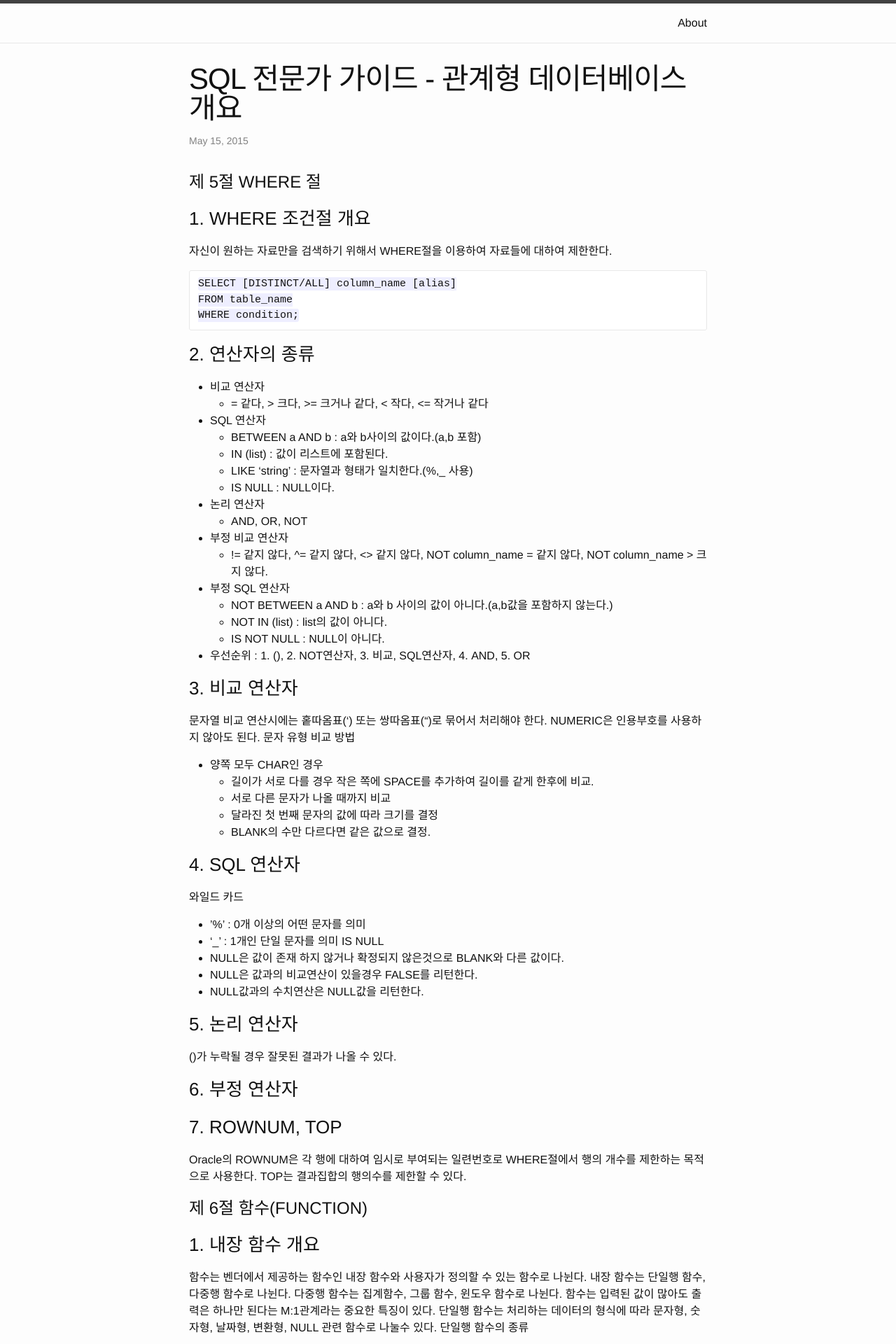
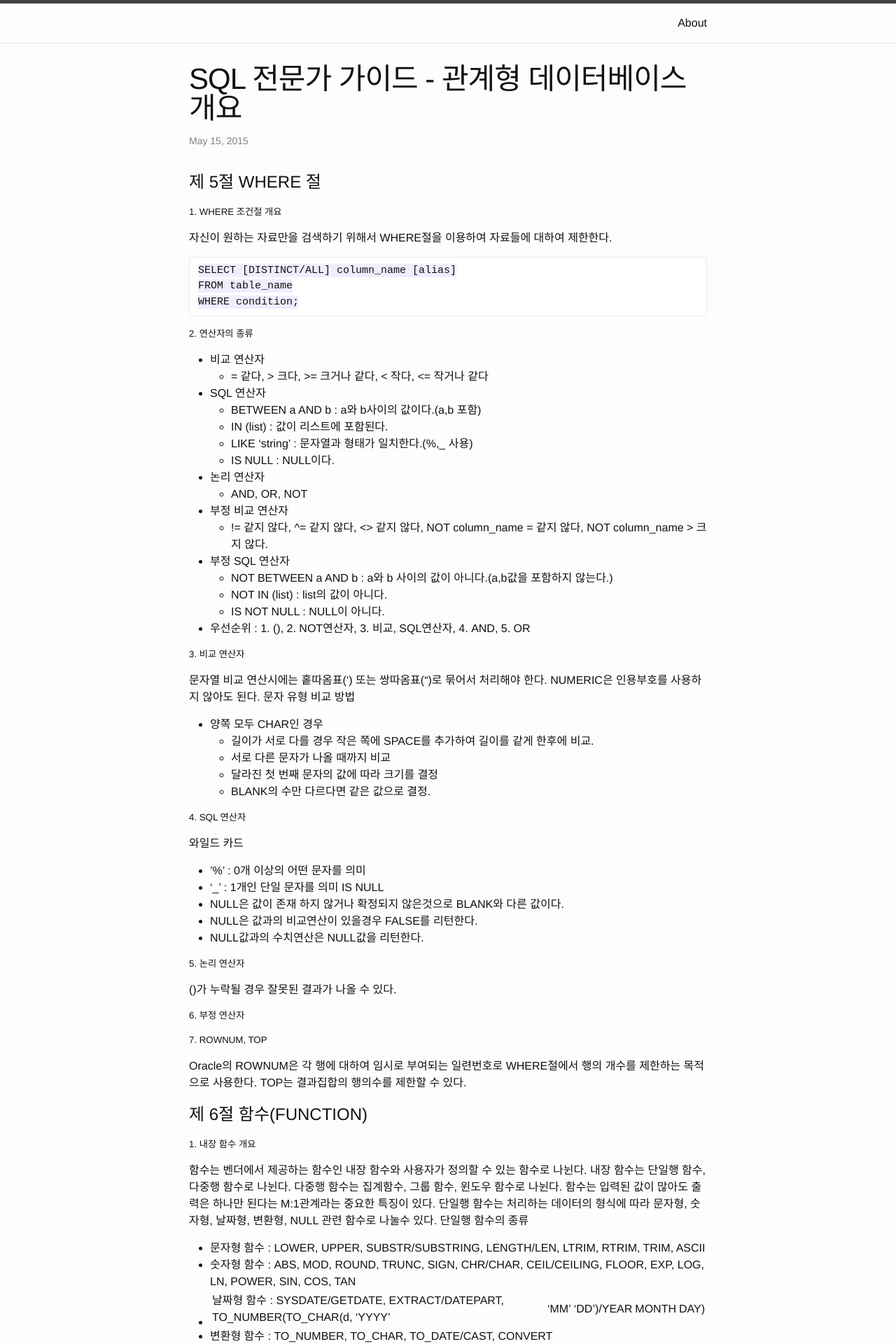
Before and after one commit to donghwi-kim/donghwi-kim.github.io, a Jekyll site: the page built from _posts/2015-05-15-SQL Study2.markdown, in a window 1280 px wide. Shown: the top 1920 px of the page at 70% size. Built offline with Jekyll 4.4.1, drawn with Linux system fonts in a browser that asks for light colours.

```diff
--- a/_posts/2015-05-15-SQL Study2.markdown
+++ b/_posts/2015-05-15-SQL Study2.markdown
@@ -6,7 +6,7 @@ categories: jekyll update
 ---
 # 제 5절 WHERE 절 #
 
-### 1. WHERE 조건절 개요 ###
+##### 1. WHERE 조건절 개요 #####
 
 자신이 원하는 자료만을 검색하기 위해서 WHERE절을 이용하여 자료들에 대하여 제한한다.
 
@@ -16,7 +16,7 @@ FROM table_name
 WHERE condition;
 ~~~~~~
 
-### 2. 연산자의 종류 ###
+##### 2. 연산자의 종류 #####
 
  * 비교 연산자
 	* = 같다, > 크다, >= 크거나 같다, < 작다, <= 작거나 같다
@@ -35,7 +35,7 @@ WHERE condition;
 	* IS NOT NULL : NULL이 아니다.
  * 우선순위 : 1. (), 2. NOT연산자, 3. 비교, SQL연산자, 4. AND, 5. OR
 
-### 3. 비교 연산자 ###
+##### 3. 비교 연산자 #####
 
 문자열 비교 연산시에는 홑따옴표(') 또는 쌍따옴표(")로 묶어서 처리해야 한다.
 NUMERIC은 인용부호를 사용하지 않아도 된다.
@@ -46,7 +46,7 @@ NUMERIC은 인용부호를 사용하지 않아도 된다.
 	* 달라진 첫 번째 문자의 값에 따라 크기를 결정
 	* BLANK의 수만 다르다면 같은 값으로 결정.
 
-### 4. SQL 연산자 ###
+##### 4. SQL 연산자 #####
 
 와일드 카드
  * '%' : 0개 이상의 어떤 문자를 의미
@@ -56,20 +56,20 @@ IS NULL
  * NULL은 값과의 비교연산이 있을경우 FALSE를 리턴한다.
  * NULL값과의 수치연산은 NULL값을 리턴한다.
 
-### 5. 논리 연산자 ###
+##### 5. 논리 연산자 #####
 
 ()가 누락될 경우 잘못된 결과가 나올 수 있다.
 
-### 6. 부정 연산자 ###
+##### 6. 부정 연산자 #####
 
-### 7. ROWNUM, TOP ###
+##### 7. ROWNUM, TOP #####
 
 Oracle의 ROWNUM은 각 행에 대하여 임시로 부여되는 일련번호로 WHERE절에서 행의 개수를 제한하는 목적으로 사용한다.
 TOP는 결과집합의 행의수를 제한할 수 있다.
 
 # 제 6절 함수(FUNCTION) #
 
-### 1. 내장 함수 개요 ###
+##### 1. 내장 함수 개요 #####
 
 함수는 벤더에서 제공하는 함수인 내장 함수와 사용자가 정의할 수 있는 함수로 나뉜다.
 내장 함수는 단일행 함수, 다중행 함수로 나뉜다.
@@ -89,11 +89,11 @@ TOP는 결과집합의 행의수를 제한할 수 있다.
 * 여러 인자를 입력해도 단 하나의 결과만 리턴
 * 중첩이 가능하다
 
-### 2. 문자형 함수 ###
+##### 2. 문자형 함수 #####
 
-### 3. 숫자형 함수 ###
+##### 3. 숫자형 함수 #####
 
-### 4. 날짜형 함수 ###
+##### 4. 날짜형 함수 #####
 
 단일행 날짜형 데이터 연산
 * 날짜 + 숫자 : 숫자만큼 날짜를 더한다.
@@ -101,18 +101,18 @@ TOP는 결과집합의 행의수를 제한할 수 있다.
 * 날짜1 - 날짜2 : 날짜 수가 나온다.
 * 날짜 + 숫자/24 : 시간을 날짜에 더한다.
 
-### 5. 변환형 함수 ###
+##### 5. 변환형 함수 #####
 
 데이터 유형
 * 명시적(Explicit) 데이터 유형 변환 : 명시적으로 데이터 변환형 함수로 데이터 유형을 변환하는 경우
 * 암시적(Implicit) 데이터 유형 변환 : 데이터베이스가 자동으로 데이터 유형을 변환하는 경우
 암시적 데이터 유형 변환이 많을 경우 데이터베이스의 성능 저하가 발생할 수 있다.
 
-### 6. CASE 표현 ###
+##### 6. CASE 표현 #####
 
 CASE는 IF-THEN-ELSE 논리와 유사한 방식을 가진다.
 
-### 7. NULL 관련 함수 ###
+##### 7. NULL 관련 함수 #####
 
 NVL(expr1, expr2) : expr1이 NULL일 경우 expr2값을 출력한다
 NULLIF(expr1, expr2) expr1과 expr2가 같을 경우 NULL을 리턴, 다를 경우 expr1을 출력한다.
@@ -120,7 +120,7 @@ COALESCE(expr1, expr2, ...) 표현식중 NULL이 아닌 최초 표현식을 나
 
 # 7절 GROUP BY, HAVING 절 #
 
-### 1. 집계 합수 ###
+##### 1. 집계 합수 #####
 
 집계함수의 특성 :
 여러행의 그룹이 모여서 그룹당 단 하나의 결과를 돌려주는 함수.
@@ -135,7 +135,7 @@ min(expr) : 표현식의 최소값
 stddev(expr) : 표현식의 표준편차
 variance(expr) : 표현식의 분산
 
-### 2. GROUP BY ###
+##### 2. GROUP BY #####
 
 SELECT [DISTINCT] column_name [ALIAS]
 FROM table_name
@@ -151,17 +151,17 @@ GROUP BY절의 특징
  * HAVING 절은 GROUP BY에 대한 조건식이다
  * HAVING절은 보통 GROUP BY절 뒤에 위치한다.
 
-### 3. HAVING절 ###
+##### 3. HAVING절 #####
 
 FROM절에 정의된 집합에 WHERE의 조건절이 적용된 결과가 GROUP BY절의 대상이 되며, WHERE절에 적용된 결과에 대해서 HAVING절의 조건이 적용된다.
 
-### 4. CASE 표현을 활용한 월별 데이터 집계 ###
+##### 4. CASE 표현을 활용한 월별 데이터 집계 #####
 
-### 5. 집계 함수와 NULL 처리 ###
+##### 5. 집계 함수와 NULL 처리 #####
 
 # 8절 ORDER BY 절 #
 
-### 1. ORDER BY 정렬 ###
+##### 1. ORDER BY 정렬 #####
 
 ORDER BY절은 조회된 데이터를 특정 컬럼을 기준으로 정렬하는데 사용된다.
 ORDER BY절의 특징 :
@@ -170,7 +170,7 @@ ORDER BY절의 특징 :
  * 날짜형은 ASC일 경우 가장 빠른 날짜부터 출력
  * Oracle의 경우 NULL은 ASC일 경우 가장 마지막에, DESC일 경우 가장 먼저 위치한다.
 
-### 2. SELECT 문장 실행 순서 ###
+##### 2. SELECT 문장 실행 순서 #####
 
  1. FROM table_name
  2. WHERE expr
@@ -180,7 +180,7 @@ ORDER BY절의 특징 :
  6. ORDER BY colum_name|expr
 위의 순서는 옵티마이저가 syntax, symantic을 검사하는 순서이기도 하다.
 
-### 3. Top N 쿼리 ###
+##### 3. Top N 쿼리 #####
 
 ROWNUM : Oracle에서 순위가 가장 높은 N개의 로우에 대해서 ROWNUM을 사용하면 잘못된 결과를 가져올 수 있다. 따라서 sub query에서 ORDER BY로 정렬을 한뒤, main query에서 ROWNUM을 사용해야 한다.
 
```
